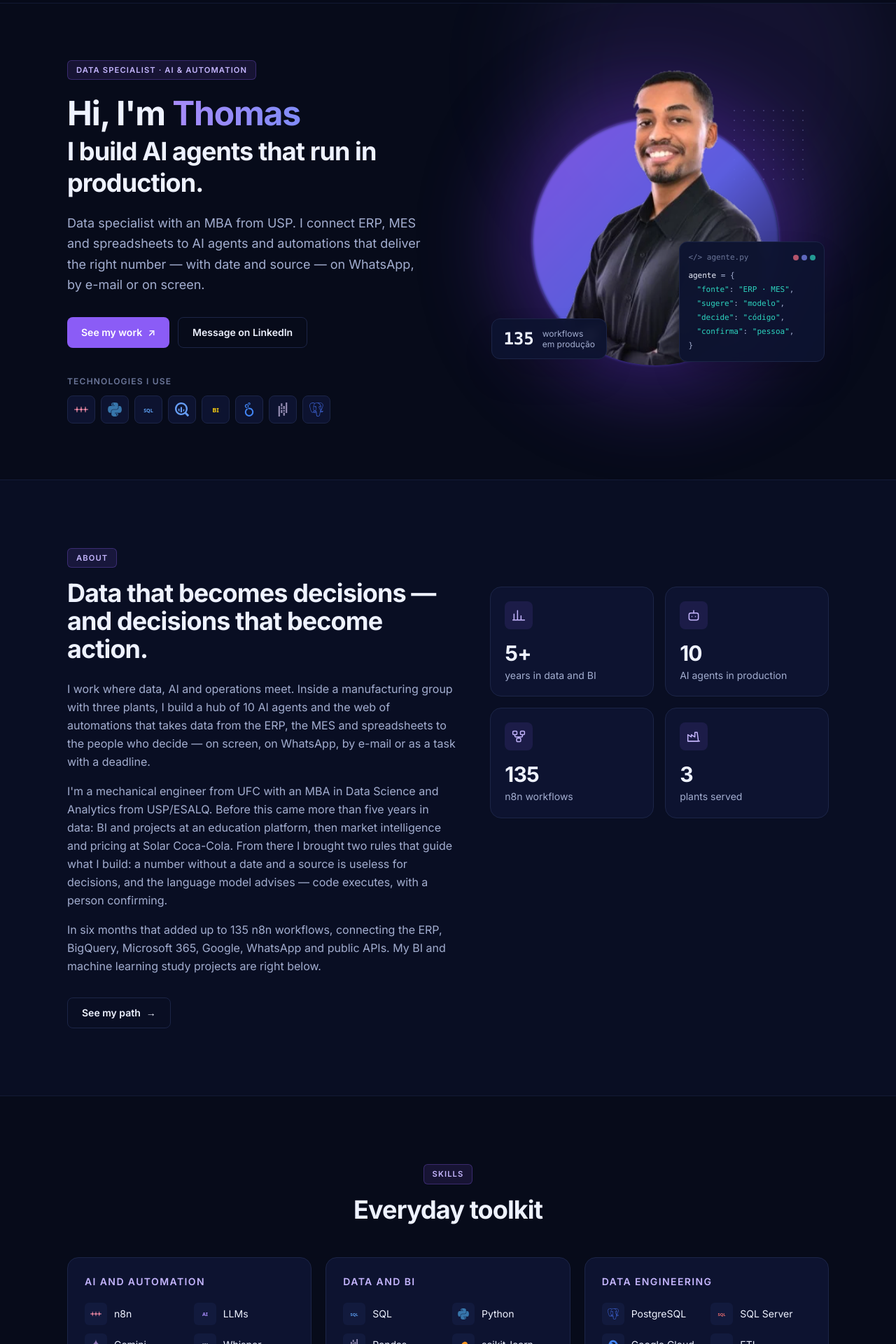
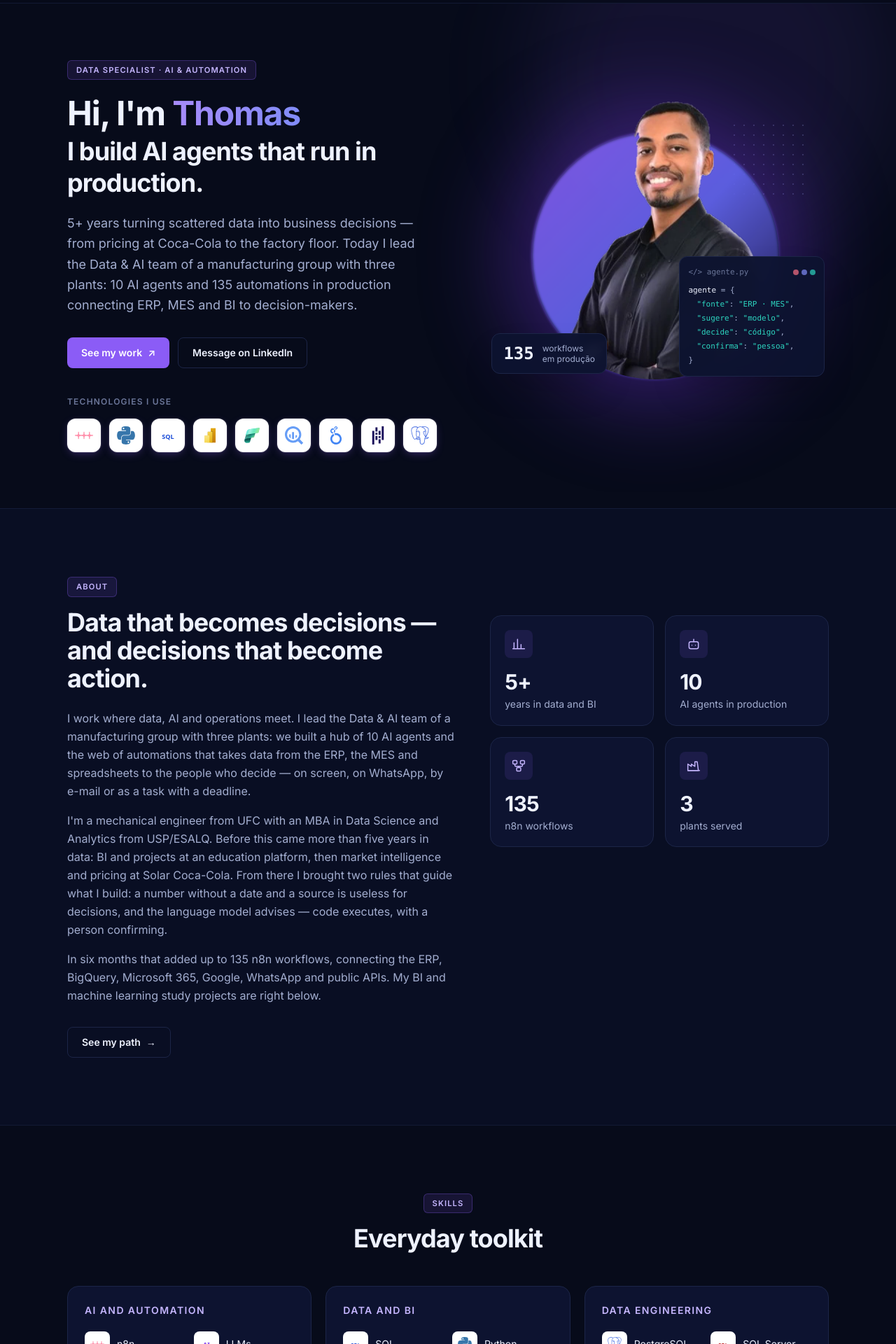
Before and after one commit to ithormb/ithormb.github.io, a Next.js app: page /en/ in a window 1280 px wide. Shown: the part 60-1980 px from the top of the page at 70% size. Built offline with nearby package versions, Linux system fonts and the light colour scheme.

Commit message:
feat: resumo mais forte, lideranca no Grupo Raposo, retrato sem corte e logos oficiais

```diff
--- a/components/site/Hero.tsx
+++ b/components/site/Hero.tsx
@@ -4,7 +4,7 @@ import { t, type Locale } from "@/lib/i18n";
 import { Portrait } from "./Portrait";
 import { TechBadge } from "./Icon";
 
-const DESTAQUE = ["n8n", "Python", "SQL", "BigQuery", "Power BI", "Looker", "Pandas", "PostgreSQL"];
+const DESTAQUE = ["n8n", "Python", "SQL", "Power BI", "Microsoft Fabric", "BigQuery", "Looker", "Pandas", "PostgreSQL"];
 
 export function Hero({ locale }: { locale: Locale }) {
   return (
@@ -29,7 +29,7 @@ export function Hero({ locale }: { locale: Locale }) {
             </a>
           </div>
           <p className="mt-10 text-xs font-semibold uppercase tracking-widest text-muted">{t("tech_i_use", locale)}</p>
-          <ul className="mt-3 flex flex-wrap gap-2">
+          <ul className="mt-4 flex flex-wrap gap-3">
             {DESTAQUE.map((n) => (
               <li key={n}><TechBadge nome={n} /></li>
             ))}
--- a/components/site/Icon.tsx
+++ b/components/site/Icon.tsx
@@ -1,6 +1,9 @@
 import * as si from "simple-icons";
+import { withBase } from "@/lib/paths";
 
-// Logos oficiais (simple-icons). O que não tem logo livre vira monograma.
+// Logos oficiais, na cor da marca, pensados para fundo claro.
+// simple-icons não traz marcas da Microsoft: Power BI e Fabric vêm do pacote
+// oficial @fabric-msft/svg-icons (MIT), copiados para public/icons.
 const MAPA: Record<string, { path: string; hex: string } | undefined> = {
   n8n: si.siN8n,
   Python: si.siPython,
@@ -10,10 +13,6 @@ const MAPA: Record<string, { path: string; hex: string } | undefined> = {
   Looker: si.siLooker,
   Gemini: si.siGooglegemini,
   WhatsApp: si.siWhatsapp,
-  FastAPI: si.siFastapi,
-  TypeScript: si.siTypescript,
-  NestJS: si.siNestjs,
-  "Next.js": { path: si.siNextdotjs.path, hex: "FFFFFF" },
   PostgreSQL: si.siPostgresql,
   Docker: si.siDocker,
   Git: si.siGit,
@@ -21,51 +20,57 @@ const MAPA: Record<string, { path: string; hex: string } | undefined> = {
   GitHub: { path: si.siGithub.path, hex: "FFFFFF" },
 };
 
-// Logo muito escuro some no fundo azul-noite: clareia mantendo o matiz aproximado.
-function legivel(hex: string) {
-  const n = parseInt(hex, 16);
-  const r = (n >> 16) & 255, g = (n >> 8) & 255, b = n & 255;
-  const lum = (0.2126 * r + 0.7152 * g + 0.0722 * b) / 255;
-  if (lum >= 0.3) return `#${hex}`;
-  const mix = (c: number) => Math.round(c + (255 - c) * 0.55);
-  return `rgb(${mix(r)}, ${mix(g)}, ${mix(b)})`;
-}
+const ARQUIVO: Record<string, string> = {
+  "Power BI": "/icons/power-bi.svg",
+  "Microsoft Fabric": "/icons/fabric.svg",
+};
 
 const MONO: Record<string, { txt: string; cor: string }> = {
-  SQL: { txt: "SQL", cor: "#60a5fa" },
-  "Power BI": { txt: "BI", cor: "#f2c811" },
-  LLMs: { txt: "AI", cor: "#a78bfa" },
-  Whisper: { txt: "W", cor: "#e2e8f0" },
-  "APIs REST": { txt: "API", cor: "#2dd4bf" },
-  "SQL Server": { txt: "SQL", cor: "#f87171" },
-  ETL: { txt: "ETL", cor: "#a78bfa" },
+  SQL: { txt: "SQL", cor: "#1d4ed8" },
+  LLMs: { txt: "AI", cor: "#7c3aed" },
+  Whisper: { txt: "W", cor: "#111827" },
+  "APIs REST": { txt: "API", cor: "#0f766e" },
+  "SQL Server": { txt: "SQL", cor: "#b91c1c" },
+  ETL: { txt: "ETL", cor: "#6d28d9" },
 };
 
 export function TechIcon({ nome, size = 20 }: { nome: string; size?: number }) {
+  const arq = ARQUIVO[nome];
+  if (arq)
+    // eslint-disable-next-line @next/next/no-img-element
+    return <img src={withBase(arq)} alt="" width={size} height={size} aria-hidden="true" />;
   const ic = MAPA[nome];
-  if (ic) {
-    const fill = legivel(ic.hex);
+  if (ic)
     return (
-      <svg viewBox="0 0 24 24" width={size} height={size} aria-hidden="true" fill={fill}>
+      <svg viewBox="0 0 24 24" width={size} height={size} aria-hidden="true" fill={`#${ic.hex}`}>
         <path d={ic.path} />
       </svg>
     );
-  }
-  const m = MONO[nome] ?? { txt: nome.slice(0, 2), cor: "#a3aed0" };
+  const m = MONO[nome] ?? { txt: nome.slice(0, 2), cor: "#334155" };
   return (
     <svg viewBox="0 0 24 24" width={size} height={size} aria-hidden="true">
-      <text x="12" y="16.5" textAnchor="middle" fontSize={m.txt.length > 2 ? 8.5 : 11} fontWeight="700" fill={m.cor} fontFamily="ui-sans-serif, system-ui">
+      <text x="12" y="16.5" textAnchor="middle" fontSize={m.txt.length > 2 ? 8.5 : 11} fontWeight="800" fill={m.cor} fontFamily="ui-sans-serif, system-ui">
         {m.txt}
       </text>
     </svg>
   );
 }
 
+// Selo claro com o logo; o nome aparece ao passar o mouse ou ao focar pelo teclado.
 export function TechBadge({ nome }: { nome: string }) {
   return (
-    <span title={nome} className="flex size-10 items-center justify-center rounded-lg border border-rule bg-surface">
-      <TechIcon nome={nome} />
-      <span className="sr-only">{nome}</span>
+    <span
+      tabIndex={0}
+      aria-label={nome}
+      className="group relative flex size-12 items-center justify-center rounded-xl bg-white shadow-[0_4px_14px_-4px_rgba(139,92,246,0.45)] ring-1 ring-white/10 transition hover:-translate-y-0.5 hover:shadow-[0_8px_22px_-6px_rgba(139,92,246,0.7)] focus-visible:-translate-y-0.5 motion-reduce:hover:translate-y-0"
+    >
+      <TechIcon nome={nome} size={26} />
+      <span
+        role="tooltip"
+        className="pointer-events-none absolute bottom-full left-1/2 z-20 mb-2 -translate-x-1/2 translate-y-1 whitespace-nowrap rounded-md bg-ink px-2 py-1 text-xs font-semibold text-bg opacity-0 shadow-lg transition group-hover:translate-y-0 group-hover:opacity-100 group-focus-visible:translate-y-0 group-focus-visible:opacity-100"
+      >
+        {nome}
+      </span>
     </span>
   );
 }
--- a/components/site/Portrait.tsx
+++ b/components/site/Portrait.tsx
@@ -1,5 +1,22 @@
 import { site } from "@/content/site";
 import { withBase } from "@/lib/paths";
+
+// Quadrado que vai de 8% acima da caixa até a base do círculo: nele o círculo tem
+// centro em (50%, 58%) e raio de 42%, os mesmos números dos dois clip-paths.
+function FotoCamada({ estilo }: { estilo: React.CSSProperties }) {
+  return (
+    <div className="absolute inset-x-0 bottom-[8%] top-[-8%]" style={estilo} aria-hidden={estilo.clipPath?.toString().startsWith("circle") ? undefined : true}>
+      {/* eslint-disable-next-line @next/next/no-img-element */}
+      <img
+        src={withBase(site.foto!)}
+        alt={estilo.clipPath?.toString().startsWith("circle") ? site.name : ""}
+        className="absolute bottom-0 left-1/2 h-full w-auto max-w-none -translate-x-1/2"
+        width={400}
+        height={400}
+      />
+    </div>
+  );
+}
 
 // Foto sobre o círculo em degradê; sem foto, as iniciais ocupam o mesmo lugar.
 export function Portrait() {
@@ -9,11 +26,13 @@ export function Portrait() {
       <div aria-hidden="true" className="absolute inset-[8%] rounded-full bg-gradient-to-br from-accent via-accent-2 to-[#1e1b4b] opacity-90 blur-[2px]" />
       <div aria-hidden="true" className="absolute inset-[8%] rounded-full shadow-[0_0_120px_40px_rgba(124,58,237,0.35)]" />
       {site.foto ? (
-        // Recorte sem fundo: a base acompanha a curva do círculo e a cabeça pode passar da borda de cima.
-        <div className="absolute inset-x-[8%] bottom-[8%] top-[-14%] overflow-hidden rounded-b-full">
-          {/* eslint-disable-next-line @next/next/no-img-element */}
-          <img src={withBase(site.foto)} alt={site.name} className="absolute bottom-0 left-1/2 h-full w-auto max-w-none -translate-x-1/2 object-contain" width={800} height={800} />
-        </div>
+        <>
+          {/* Duas cópias da mesma foto na mesma posição: a de cima mostra tudo acima do
+              centro do círculo (cabeça e ombros sem corte); a de baixo, só o que cai
+              dentro do círculo. A união dá o recorte do modelo, sem aresta reta. */}
+          <FotoCamada estilo={{ clipPath: "inset(0 0 42% 0)" }} />
+          <FotoCamada estilo={{ clipPath: "circle(42% at 50% 58%)" }} />
+        </>
       ) : (
         <div className="absolute inset-[8%] flex items-center justify-center rounded-full text-7xl font-bold tracking-tight text-white/90">TB</div>
       )}
--- a/components/site/Skills.tsx
+++ b/components/site/Skills.tsx
@@ -14,7 +14,7 @@ export function Skills({ locale }: { locale: Locale }) {
             <ul className="mt-5 grid grid-cols-2 gap-3">
               {g.itens.map((n) => (
                 <li key={n} className="flex items-center gap-2.5 text-sm text-ink">
-                  <span className="flex size-8 shrink-0 items-center justify-center rounded-md bg-surface-2"><TechIcon nome={n} size={16} /></span>
+                  <span className="flex size-9 shrink-0 items-center justify-center rounded-lg bg-white"><TechIcon nome={n} size={20} /></span>
                   {n}
                 </li>
               ))}
--- a/content/site.ts
+++ b/content/site.ts
@@ -35,8 +35,8 @@ export const site = {
   name: "Thomas Barbosa",
   role: { pt: "Especialista de Dados · IA & Automação", en: "Data Specialist · AI & Automation" } satisfies Text,
   tagline: {
-    pt: "Especialista de dados com MBA pela USP. Ligo ERP, MES e planilhas a agentes de IA e automações que entregam o número certo — com data e origem — pelo WhatsApp, por e-mail ou na tela.",
-    en: "Data specialist with an MBA from USP. I connect ERP, MES and spreadsheets to AI agents and automations that deliver the right number — with date and source — on WhatsApp, by e-mail or on screen.",
+    pt: "Mais de 5 anos transformando dados dispersos em decisão de negócio — do pricing na Coca-Cola ao chão de fábrica. Hoje lidero o time de Dados e IA de um grupo industrial com três fábricas: 10 agentes de IA e 135 automações em produção ligando ERP, MES e BI a quem decide.",
+    en: "5+ years turning scattered data into business decisions — from pricing at Coca-Cola to the factory floor. Today I lead the Data & AI team of a manufacturing group with three plants: 10 AI agents and 135 automations in production connecting ERP, MES and BI to decision-makers.",
   } satisfies Text,
   // Foto em public/img. Sem ela, o retrato mostra as iniciais.
   foto: "/img/foto.webp" as string | null,
@@ -72,7 +72,7 @@ export const site = {
     },
     {
       grupo: { pt: "Dados e BI", en: "Data and BI" },
-      itens: ["SQL", "Python", "Pandas", "scikit-learn", "BigQuery", "Power BI", "Looker"],
+      itens: ["SQL", "Python", "Pandas", "scikit-learn", "BigQuery", "Power BI", "Microsoft Fabric", "Looker"],
     },
     {
       grupo: { pt: "Engenharia de dados", en: "Data engineering" },
@@ -82,8 +82,8 @@ export const site = {
 
   sobre: [
     {
-      pt: `Trabalho onde dados, IA e operação se encontram. Hoje construo, dentro de um grupo industrial com três fábricas, um hub com ${hub.agentes.length} agentes de IA e a malha de automações que leva o dado do ERP, do MES e das planilhas até quem decide — pela tela, pelo WhatsApp, por e-mail ou como tarefa com prazo.`,
-      en: `I work where data, AI and operations meet. Inside a manufacturing group with three plants, I build a hub of ${hub.agentes.length} AI agents and the web of automations that takes data from the ERP, the MES and spreadsheets to the people who decide — on screen, on WhatsApp, by e-mail or as a task with a deadline.`,
+      pt: `Trabalho onde dados, IA e operação se encontram. Hoje lidero o time de Dados e IA de um grupo industrial com três fábricas: construímos um hub com ${hub.agentes.length} agentes de IA e a malha de automações que leva o dado do ERP, do MES e das planilhas até quem decide — pela tela, pelo WhatsApp, por e-mail ou como tarefa com prazo.`,
+      en: `I work where data, AI and operations meet. I lead the Data & AI team of a manufacturing group with three plants: we built a hub of ${hub.agentes.length} AI agents and the web of automations that takes data from the ERP, the MES and spreadsheets to the people who decide — on screen, on WhatsApp, by e-mail or as a task with a deadline.`,
     },
     {
       pt: "Sou engenheiro mecânico pela UFC e fiz MBA em Data Science e Analytics na USP/ESALQ. Antes disso foram mais de cinco anos em dados: BI e projetos numa plataforma de educação, depois inteligência de mercado e pricing na Solar Coca-Cola. De lá trouxe duas regras que guiam o que construo: número sem data e sem origem não serve para decidir, e o modelo de linguagem aconselha — quem executa é código, com uma pessoa confirmando.",
@@ -95,18 +95,18 @@ export const site = {
     },
   ] as Text[],
 
-  // Do LinkedIn, lido em 23/09/2026. A empresa atual fica anônima por decisão.
+  // Do LinkedIn, lido em 23/09/2026. A empresa atual aparece pelo nome a pedido do Thomas (23/09/2026).
   experiencia: [
     {
       periodo: { pt: "2025 — hoje", en: "2025 — present" },
-      onde: { pt: "Grupo industrial de transformação de plásticos", en: "Plastics manufacturing group" },
+      onde: { pt: "Grupo Raposo Plásticos", en: "Grupo Raposo Plásticos" },
       local: { pt: "remoto", en: "remote" },
       cargos: [{ titulo: { pt: "Especialista de Dados", en: "Data Specialist" }, periodo: { pt: "set 2025 — hoje", en: "Sep 2025 — present" } }],
       descricao: {
-        pt: "Construo o hub de agentes de IA e a malha de automações desta página: leitura do ERP e do MES, agentes que respondem e agem pelo WhatsApp, relatórios em imagem e PDF e mais de cem workflows em n8n, para três fábricas.",
-        en: "I build the AI agents hub and the automation web shown on this page: ERP and MES reads, agents that answer and act on WhatsApp, image and PDF reports and more than a hundred n8n workflows, for three plants.",
+        pt: "Lidero o time de Dados e IA que leva soluções às fábricas do grupo: o hub de agentes de IA e a malha de automações desta página — leitura do ERP e do MES, agentes que respondem e agem pelo WhatsApp, relatórios em imagem e PDF e mais de cem workflows em n8n.",
+        en: "I lead the Data & AI team that brings solutions to the group's plants: the AI agents hub and the automation web shown on this page — ERP and MES reads, agents that answer and act on WhatsApp, image and PDF reports and more than a hundred n8n workflows.",
       },
-      tags: ["n8n", "Python", "SQL", "BigQuery", "PostgreSQL", "LLMs"],
+      tags: ["Liderança de time", "n8n", "Python", "SQL", "BigQuery", "LLMs"],
     },
     {
       periodo: { pt: "2024 — 2025", en: "2024 — 2025" },
```
Also changed, not shown: public/icons/fabric.svg (added), public/icons/power-bi.svg (added).
